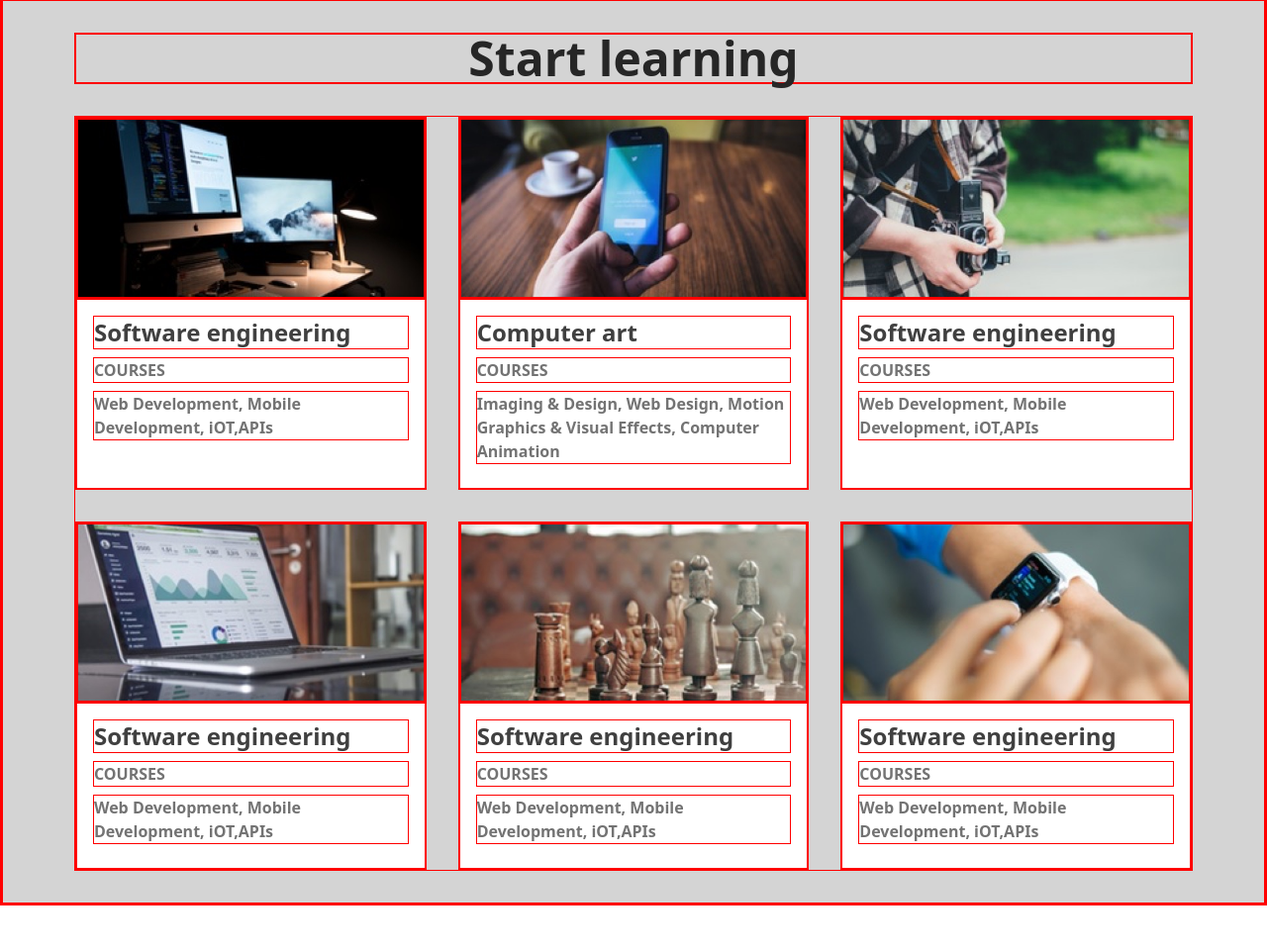
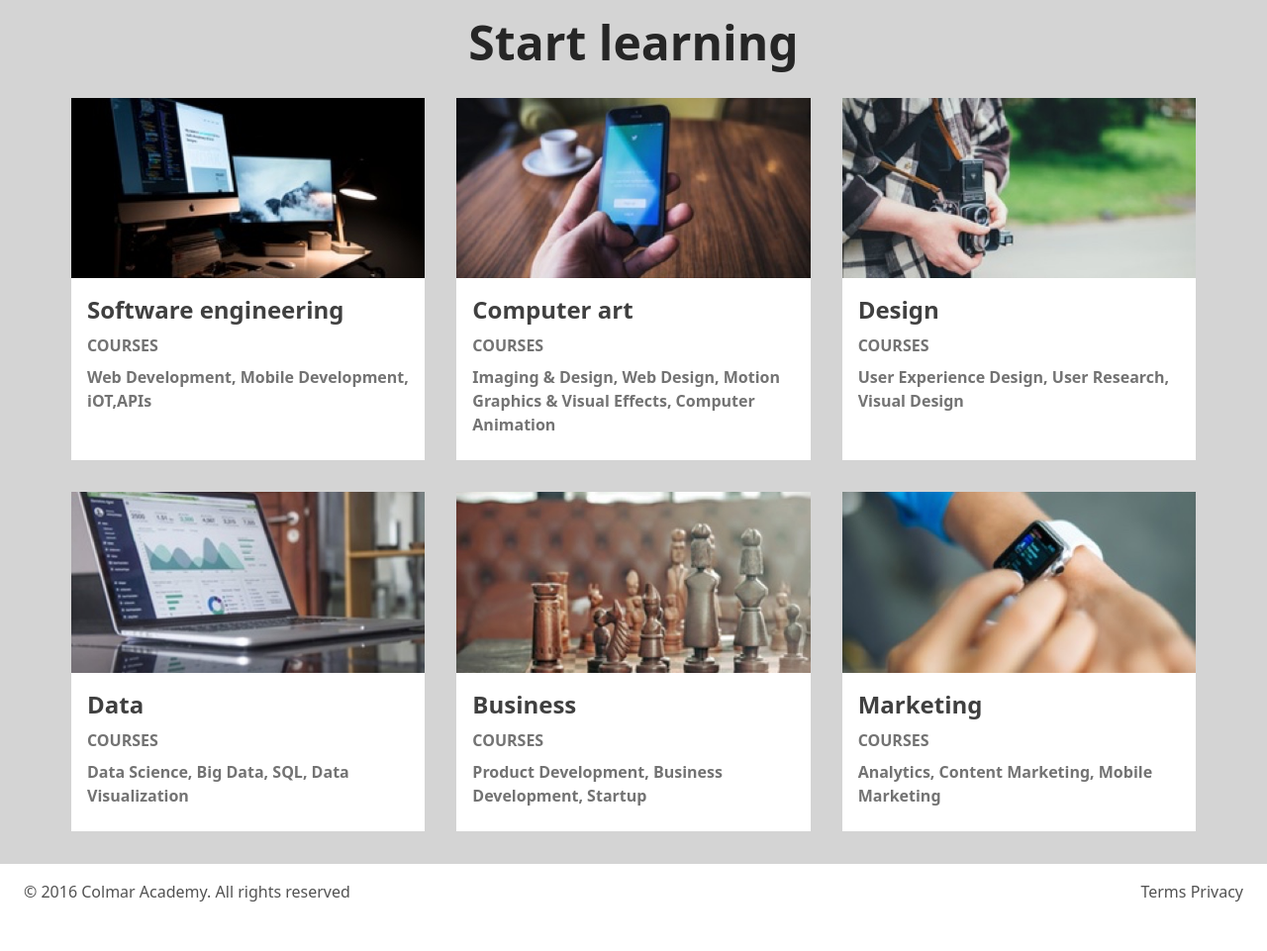
Before and after one commit to GunDeTama/01-gun-colmar, a plain HTML site: page index.html in a window 1280 px wide. Shown: the part 1458-2419 px from the top of the page at 99% size. Before the commit the page ends 2373 px from the top, so only its background shows below. Drawn offline with nearby package versions, Linux system fonts and the light colour scheme.

Commit message:
feat(file): index.html  footer and section 3

```diff
--- a/index.html
+++ b/index.html
@@ -11,7 +11,7 @@
 <body>
     <header class="bg-white">
         <nav class="flex items-center h-16 w-full px-6">
-            <div class="">
+            <div>
                 <img src="/assests/capstone_colmar_assets/images/ic-logo.svg" class="scale-150">
             </div>
 
@@ -136,9 +136,9 @@
                     <img src="/assests/capstone_colmar_assets/images/course-design.jpg" class="w-full h-auto">
                 </div>
                 <div class="flex flex-col bg-white px-4 pt-4 pb-6 gap-2 flex-grow">
-                    <h2 class="text-neutral-700 font-bold text-2xl">Software engineering</h2>
+                    <h2 class="text-neutral-700 font-bold text-2xl">Design</h2>
                     <p class="font-semibold text-neutral-500">COURSES</p>
-                    <p class="font-semibold text-neutral-500">Web Development, Mobile Development, iOT,APIs</p>
+                    <p class="font-semibold text-neutral-500">User Experience Design, User Research, Visual Design</p>
                 </div>
             </div>
 
@@ -147,9 +147,9 @@
                     <img src="/assests/capstone_colmar_assets/images/course-data.jpg" class="w-full h-auto">
                 </div>
                 <div class="flex flex-col bg-white px-4 pt-4 pb-6 gap-2 flex-grow">
-                    <h2 class="text-neutral-700 font-bold text-2xl">Software engineering</h2>
+                    <h2 class="text-neutral-700 font-bold text-2xl">Data</h2>
                     <p class="font-semibold text-neutral-500">COURSES</p>
-                    <p class="font-semibold text-neutral-500">Web Development, Mobile Development, iOT,APIs</p>
+                    <p class="font-semibold text-neutral-500">Data Science, Big Data, SQL, Data Visualization</p>
                 </div>
             </div>
 
@@ -158,9 +158,9 @@
                     <img src="/assests/capstone_colmar_assets/images/course-business.jpg" class="w-full h-auto">
                 </div>
                 <div class="flex flex-col bg-white px-4 pt-4 pb-6 gap-2 flex-grow">
-                    <h2 class="text-neutral-700 font-bold text-2xl">Software engineering</h2>
+                    <h2 class="text-neutral-700 font-bold text-2xl">Business</h2>
                     <p class="font-semibold text-neutral-500">COURSES</p>
-                    <p class="font-semibold text-neutral-500">Web Development, Mobile Development, iOT,APIs</p>
+                    <p class="font-semibold text-neutral-500">Product Development, Business Development, Startup</p>
                 </div>
             </div>
 
@@ -169,11 +169,16 @@
                     <img src="/assests/capstone_colmar_assets/images/course-marketing.jpg" class="w-full h-auto">
                 </div>
                 <div class="flex flex-col bg-white px-4 pt-4 pb-6 gap-2 flex-grow">
-                    <h2 class="text-neutral-700 font-bold text-2xl">Software engineering</h2>
+                    <h2 class="text-neutral-700 font-bold text-2xl">Marketing</h2>
                     <p class="font-semibold text-neutral-500">COURSES</p>
-                    <p class="font-semibold text-neutral-500">Web Development, Mobile Development, iOT,APIs</p>
+                    <p class="font-semibold text-neutral-500">Analytics, Content Marketing, Mobile Marketing</p>
                 </div>
             </div>
         </div>
       </section>
+
+      <footer class="flex justify-between items-center px-6 pt-4 pb-12 text-neutral-600 border-t border-neutral-300">
+        <p>© 2016 Colmar Academy. All rights reserved</p>
+        <p>Terms Privacy</p>
+      </footer>
 </body>
--- a/style.css
+++ b/style.css
@@ -1,3 +1,3 @@
-* {
+/* * {
     border: 1px solid red !important;
-}
+} */
```
